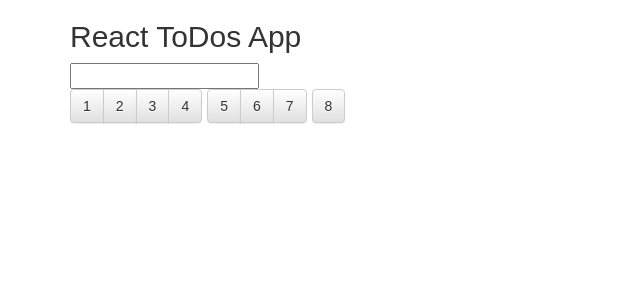
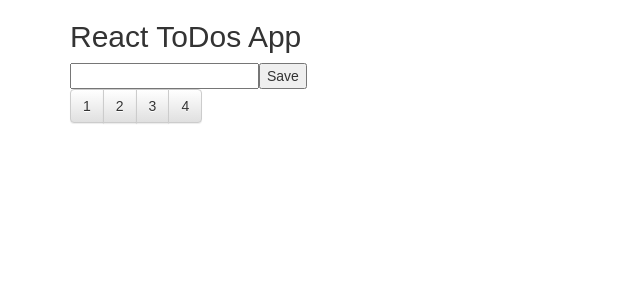
Before and after one commit to martarz/todo, a React (Create React App) app: page / in a window 1280 px wide. Shown: the top 300 px of the page, without its empty margins (0-640 px from the left). Built offline with nearby package versions, Linux system fonts and the light colour scheme.

Commit message:
adding form and input info

```diff
--- a/src/components/App.js
+++ b/src/components/App.js
@@ -1,6 +1,7 @@
 import React, { Component } from 'react';
 import './App.css';
 import { Grid, ButtonToolbar, ButtonGroup, Button } from 'react-bootstrap';
+import TodoInput from './input'
 
 class App extends Component {
   render() {
@@ -10,9 +11,11 @@ class App extends Component {
           <h2>React ToDos App</h2>
         </div>
 
-          <form action="/action_page.php">
-          <input type="text" name="todos"/><br/>
-          </form>
+
+        <TodoInput/>
+
+
+
 
         <ButtonToolbar>
           <ButtonGroup>
@@ -21,16 +24,6 @@ class App extends Component {
             <Button>3</Button>
             <Button>4</Button>
           </ButtonGroup>
-
-          <ButtonGroup>
-            <Button>5</Button>
-            <Button>6</Button>
-            <Button>7</Button>
-          </ButtonGroup>
-
-          <ButtonGroup>
-            <Button>8</Button>
-          </ButtonGroup>
         </ButtonToolbar>
       </Grid>
     );
--- /dev/null
+++ b/src/components/input.js
@@ -0,0 +1,29 @@
+import React from 'react'
+import {form, input} from 'react-bootstrap'
+
+
+class TodoInput extends React.Component {
+  constructor(props) {
+    super(props)
+
+    this.state = {
+      input: ''
+    }
+  }
+  render() {
+    return (
+      <form onSubmit={(event) => {
+        event.preventDefault()
+        this.props.save(this.state.input)
+      }}
+      >
+        <input
+          value={this.state.input}
+          onChange={(event) => this.setState({ name: event.target.value })}>
+        </input>
+        <button>Save</button>
+      </form>
+    )
+  }
+}
+export default TodoInput
```
